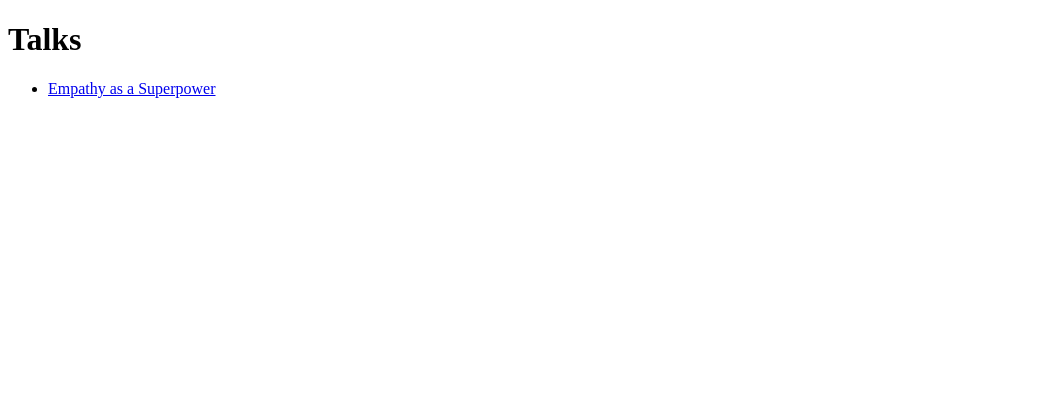
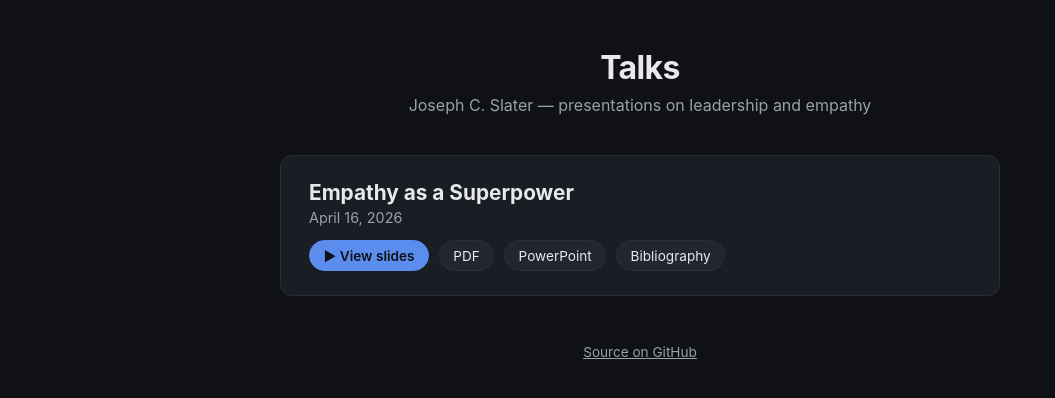
Before and after one commit to josephcslater/leadership, a plain HTML site: page index.html in a window 1280 px wide. Shown: the whole page, without its empty margins (0-1055 px from the left). Drawn offline with Linux system fonts and the light colour scheme.

Commit message:
Style the GitHub Pages landing page with a card layout
Co-authored-by: Copilot <223556219+Copilot@users.noreply.github.com>

```diff
--- a/index.html
+++ b/index.html
@@ -2,12 +2,137 @@
 <html lang="en">
 <head>
   <meta charset="utf-8">
+  <meta name="viewport" content="width=device-width, initial-scale=1">
   <title>Joseph C. Slater — Talks</title>
+  <style>
+    :root {
+      --bg: #0f1115;
+      --card-bg: #1a1d24;
+      --card-border: #2a2e37;
+      --text: #e8e9ec;
+      --muted: #9aa0ab;
+      --accent: #5b8def;
+      --accent-hover: #7ba4f5;
+    }
+    * { box-sizing: border-box; }
+    body {
+      margin: 0;
+      font-family: -apple-system, BlinkMacSystemFont, "Segoe UI", Roboto, Helvetica, Arial, sans-serif;
+      background: var(--bg);
+      color: var(--text);
+      min-height: 100vh;
+      display: flex;
+      flex-direction: column;
+      align-items: center;
+      padding: 3rem 1.5rem;
+    }
+    header {
+      text-align: center;
+      margin-bottom: 2.5rem;
+      max-width: 640px;
+    }
+    header h1 {
+      font-size: 2rem;
+      margin: 0 0 0.5rem;
+      letter-spacing: -0.02em;
+    }
+    header p {
+      color: var(--muted);
+      margin: 0;
+      font-size: 1rem;
+    }
+    main {
+      width: 100%;
+      max-width: 720px;
+      display: grid;
+      gap: 1.25rem;
+    }
+    .card {
+      background: var(--card-bg);
+      border: 1px solid var(--card-border);
+      border-radius: 12px;
+      padding: 1.5rem 1.75rem;
+      transition: border-color 0.15s ease, transform 0.15s ease;
+    }
+    .card:hover {
+      border-color: var(--accent);
+      transform: translateY(-2px);
+    }
+    .card h2 {
+      margin: 0 0 0.25rem;
+      font-size: 1.3rem;
+    }
+    .card h2 a {
+      color: var(--text);
+      text-decoration: none;
+    }
+    .card h2 a:hover {
+      color: var(--accent-hover);
+    }
+    .card .date {
+      color: var(--muted);
+      font-size: 0.9rem;
+      margin-bottom: 0.9rem;
+    }
+    .links {
+      display: flex;
+      flex-wrap: wrap;
+      gap: 0.6rem;
+    }
+    .links a {
+      display: inline-flex;
+      align-items: center;
+      gap: 0.35rem;
+      padding: 0.4rem 0.85rem;
+      border-radius: 999px;
+      font-size: 0.85rem;
+      text-decoration: none;
+      color: var(--text);
+      background: #22262f;
+      border: 1px solid var(--card-border);
+    }
+    .links a.primary {
+      background: var(--accent);
+      border-color: var(--accent);
+      color: #0f1115;
+      font-weight: 600;
+    }
+    .links a:hover {
+      border-color: var(--accent-hover);
+    }
+    .links a.primary:hover {
+      background: var(--accent-hover);
+    }
+    footer {
+      margin-top: 3rem;
+      color: var(--muted);
+      font-size: 0.85rem;
+      text-align: center;
+    }
+    footer a { color: var(--muted); }
+  </style>
 </head>
 <body>
-  <h1>Talks</h1>
-  <ul>
-    <li><a href="./Empathy%20as%20a%20superpower/leadership.slides.html">Empathy as a Superpower</a></li>
-  </ul>
+  <header>
+    <h1>Talks</h1>
+    <p>Joseph C. Slater — presentations on leadership and empathy</p>
+  </header>
+
+  <main>
+    <article class="card">
+      <h2><a href="./Empathy%20as%20a%20superpower/leadership.slides.html">Empathy as a Superpower</a></h2>
+      <div class="date">April 16, 2026</div>
+      <div class="links">
+        <a class="primary" href="./Empathy%20as%20a%20superpower/leadership.slides.html">▶ View slides</a>
+        <a href="./Empathy%20as%20a%20superpower/leadership.pdf">PDF</a>
+        <a href="./Empathy%20as%20a%20superpower/leadership.pptx">PowerPoint</a>
+        <a href="./Empathy%20as%20a%20superpower/bibliography.md">Bibliography</a>
+      </div>
+    </article>
+  </main>
+
+  <footer>
+    <a href="https://github.com/josephcslater/leadership">Source on GitHub</a>
+  </footer>
 </body>
 </html>
```
